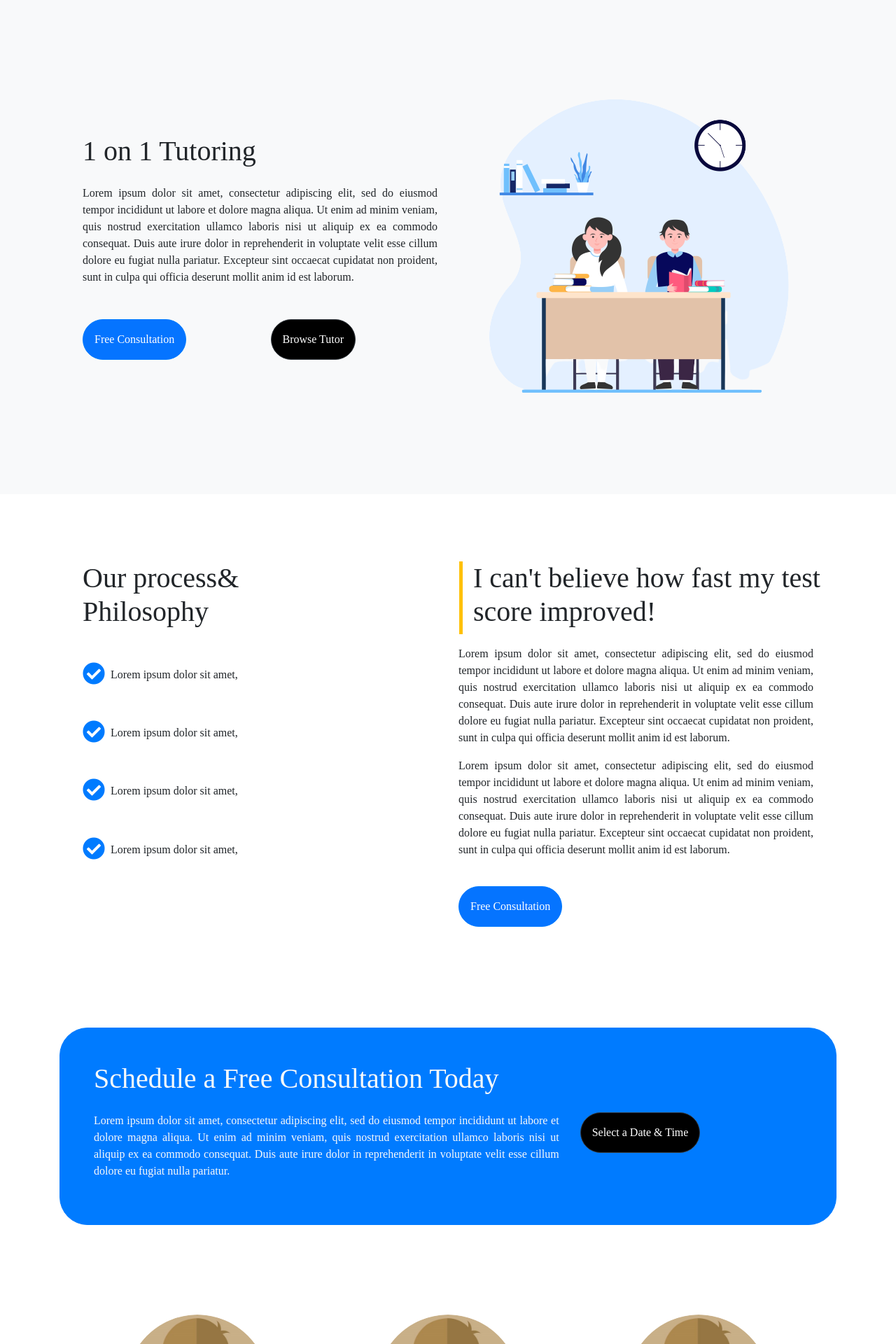
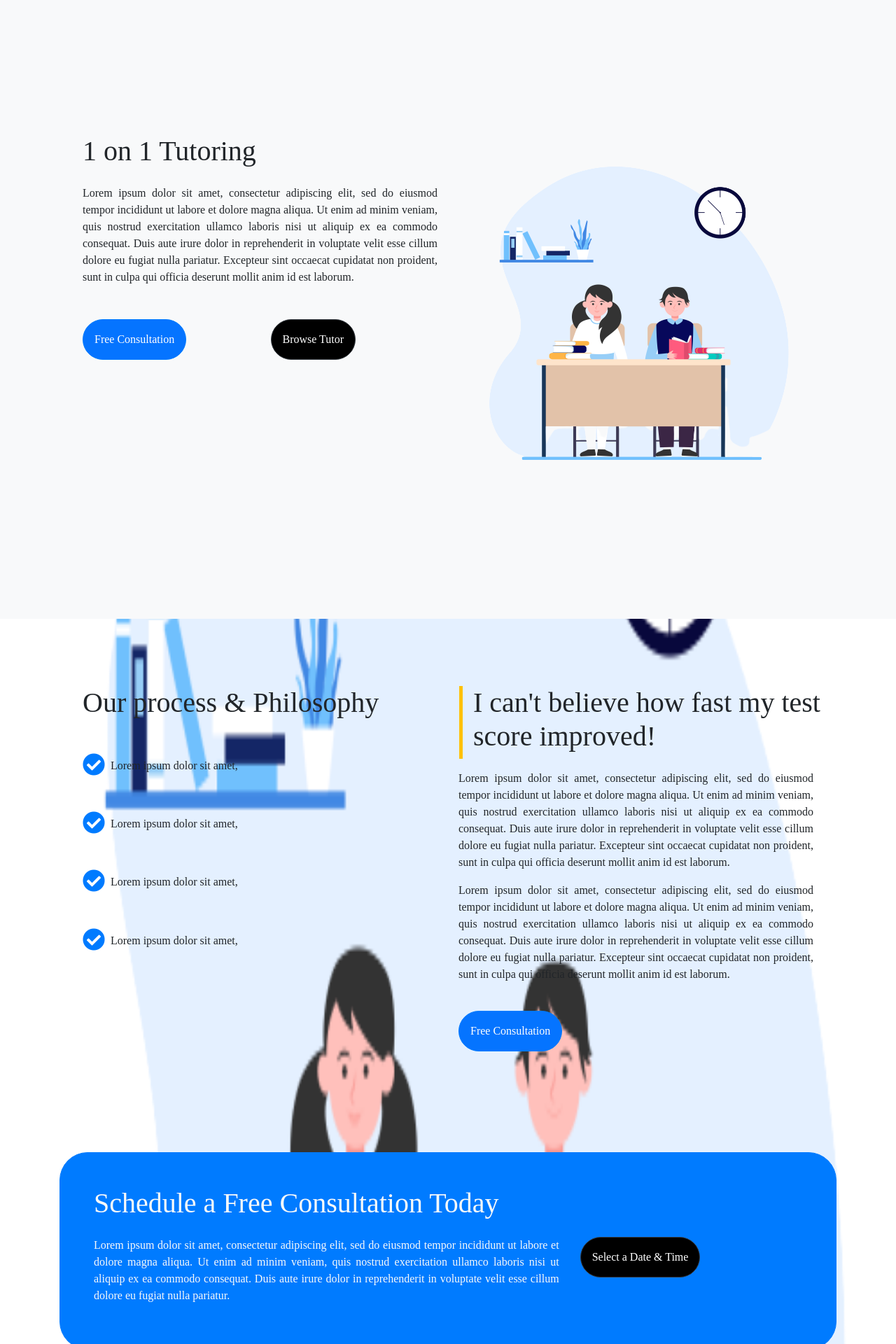
Before and after one commit to adamdam08/belajar-git, a PHP site: page / in a window 1280 px wide. Shown: the top 1920 px of the page at 70% size. Run offline with PHP 8.4, Linux system fonts and the light colour scheme; some libraries are stand-ins or nearby versions.

Commit message:
phase 2 measure-it

```diff
--- a/css/style.css
+++ b/css/style.css
@@ -5,18 +5,27 @@
 html,body {
 	font-family: "Lucida Bright";
     margin:0 !important;
+    background-image: url('img/7856.png');
+    width: auto;
+    background-size: 100% 100%;
 }
 
 .card-rounded{
     border-radius: 2.5em !important;
 }
 
+.text-center{
+    text-align: center !important;
+}
+
 .btn-primary{
     background-color: #0574ff !important;
     color: #FFFFFF !important;
+    font-size: 1.3vh 1.3vw;
 }
 
 .btn-dark{
     background-color: #000000 !important;
     color: #FFFFFF !important;
+    font-size: 1.3vh 1.3vw;
 }
--- a/index.html
+++ b/index.html
@@ -15,7 +15,7 @@
     <section class="bg-light py-5">
         <div class="container py-5 px-5">
             <div class="row">
-                <div class="col-lg-6 col-md-12 my-5 py-5 order-lg-1 order-md-2">
+                <div class="col-lg-6 col-md-6 col-sm-12 my-5 py-5 ">
                     <h1>1 on 1 Tutoring</h1>
                     <p class="text-justify my-4">
                         Lorem ipsum dolor sit amet, consectetur adipiscing elit, sed do eiusmod tempor incididunt ut labore et dolore magna aliqua. Ut enim ad minim veniam, quis nostrud exercitation ullamco laboris nisi ut aliquip ex ea commodo consequat. Duis aute irure dolor in reprehenderit in voluptate velit esse cillum dolore eu fugiat nulla pariatur. Excepteur sint occaecat cupidatat non proident, sunt in culpa qui officia deserunt mollit anim id est laborum.
@@ -29,17 +29,17 @@
                         </div>
                     </div>
                 </div>
-                <div class="col-lg-6 col-md-12 order-lg-2 order-md-1">
+                <div class="col-lg-6 col-md-6 col-sm-12  my-5 py-5">
                     <img src="img/7856.png" class="img-thumbnails img-fluid" alt="">
                 </div>
             </div>
         </div>
     </section>
-    <section class="  py-5 px-3">
+    <section class="py-5 px-3">
         <div class="container py-5 px-5">
             <div class="row">
-                <div class="col-lg-6 col-md-12">
-                    <h1 class="mb-5">Our process& </br>Philosophy</h1>
+                <div class="col-lg-6 col-md-6 col-sm-12">
+                    <h1 class="mb-5">Our process & Philosophy</h1>
                     <div class="col-12 my-5">
                         <div class="row">
                             <div class="mr-2">
@@ -89,7 +89,7 @@
                         </div>
                     </div>
                 </div>
-                <div class="col-lg-6 col-md-12">
+                <div class="col-lg-6 col-md-6 col-sm-12">
                     <div class="row">
                         <div class="col-12 mx-3 mb-3  border-warning border-left border-right-0 border-top-0 border-bottom-0" style="border-width:5px !important;">
                             <h1>I can't believe how fast my test score improved! </h1>
@@ -108,41 +108,41 @@
             </div>
         </div>
     </section>
-    <section class="  py-5 px-3">
+    <section class="py-5 px-3">
         <div class="container">
             <div class="border border-primary bg-primary card-rounded text-light p-5">
                 <div class="row">
-                    <div class="col-lg-12 col-md-12 mb-3">
+                    <div class="col-lg-12 col-md-12 col-sm-12 mb-3">
                         <h1>Schedule a Free Consultation Today</h1>
                     </div>
-                    <div class="col-lg-8 col-md-12">
+                    <div class="col-lg-8 col-md-8 col-sm-12">
                         <p class="text-justify">
                             Lorem ipsum dolor sit amet, consectetur adipiscing elit, sed do eiusmod tempor incididunt ut labore et dolore magna aliqua. Ut enim ad minim veniam, quis nostrud exercitation ullamco laboris nisi ut aliquip ex ea commodo consequat. Duis aute irure dolor in reprehenderit in voluptate velit esse cillum dolore eu fugiat nulla pariatur.
                         </p>
                     </div>
-                    <div class="col-lg-4 col-md-12">
+                    <div class="col-lg-4 col-md-4 col-sm-12">
                         <button type="submit" class="btn btn-dark btn-radius p-3">Select a Date & Time</button>
                     </div>
                 </div>
             </div>
         </div>
     </section>
-    <section class="  py-3 px-3">
+    <section class="py-3 px-3">
         <div class="container py-5 px-5">
             <div class="row">
-                <div class="col-lg-4 col-md-12 my-3">
+                <div class="col-lg-4 col-md-4 col-sm-12 my-3">
                     <img src="img/circle-cropped.png" class="mx-auto d-block img-thubnails rounded-circle text-center" alt="">
                     <p class="text-justify my-5 font-italic">Lorem ipsum dolor sit amet, consectetur adipiscing elit, sed do eiusmod tempor incididunt ut labore et dolore magna aliqua.</p>
                     <h6 class="font-weight-bold font-italic">Informatics Students</h6>
                     <p class="font-italic">5 grade</p>
                 </div>
-                <div class="col-lg-4 col-md-12 my-3">
+                <div class="col-lg-4 col-md-4 col-sm-12 my-3">
                     <img src="img/circle-cropped.png" class="mx-auto d-block img-thubnails rounded-circle text-center" alt="">
                     <p class="text-justify my-5 font-italic">Lorem ipsum dolor sit amet, consectetur adipiscing elit, sed do eiusmod tempor incididunt ut labore et dolore magna aliqua.</p>
                     <h6 class="font-weight-bold font-italic">Informatics Students</h6>
                     <p class="font-italic">5 grade</p>
                 </div>
-                <div class="col-lg-4 col-md-12 my-3">
+                <div class="col-lg-4 col-md-4 col-sm-12 my-3">
                     <img src="img/circle-cropped.png" class="mx-auto d-block img-thubnails rounded-circle text-center" alt="">
                     <p class="text-justify my-5 font-italic">Lorem ipsum dolor sit amet, consectetur adipiscing elit, sed do eiusmod tempor incididunt ut labore et dolore magna aliqua.</p>
                     <h6 class="font-weight-bold font-italic">Informatics Students</h6>
@@ -151,12 +151,12 @@
             </div>
         </div>
     </section>
-    <section class="  pt-3 pb-5 px-3">
+    <section class="pt-3 pb-5 px-3 ">
         <div class="container py-5  ">
                 <div class="col-lg-8 offset-lg-2 text-center">
                     <div class="col-lg-12">
                         <h1>Lets learn together!</h1>
-                        <p class="text-justify my-4">
+                        <p class="text-justify text-center my-4">
                             Lorem ipsum dolor sit amet, consectetur adipiscing elit, sed do eiusmod tempor incididunt ut labore et dolore magna aliqua. Ut enim ad minim veniam, quis nostrud exercitation ullamco laboris nisi ut aliquip ex ea commodo consequat. Duis aute irure dolor in reprehenderit in voluptate velit esse cillum dolore eu fugiat nulla pariatur. Excepteur sint occaecat cupidatat non proident, sunt in culpa qui officia deserunt mollit anim id est laborum.
                         </p>
                         <button type="submit" class="btn btn-primary btn-radius p-3">Free Consultation</button>
@@ -165,14 +165,14 @@
         </div>
         <div class="container">
             <div class="col-lg-8 offset-lg-2 ">
-                <div class="row text-center  mt-5 px-5">
-                    <div class="col-lg-6 col-md-12">
+                <div class="row  text-center  mt-5 px-5">
+                    <div class="col-lg-6 col-md-6 col-sm-12 ">
                         <span class="text-secondary">
                             <i class="fas fa-2x fa-mobile-alt"></i>
                         </span>
                         <p class="font-weight-bold mt-4 ">+6285155412158</p>
                     </div>
-                    <div class="col-lg-6 col-md-12 pr-md-5">
+                    <div class="col-lg-6 col-md-6 col-sm-12 pr-md-5">
                         <span class="text-secondary">
                             <i class="fas fa-2x fa-comment"></i>
                         </span>
```
Also changed, not shown: img/6663.png (added).
